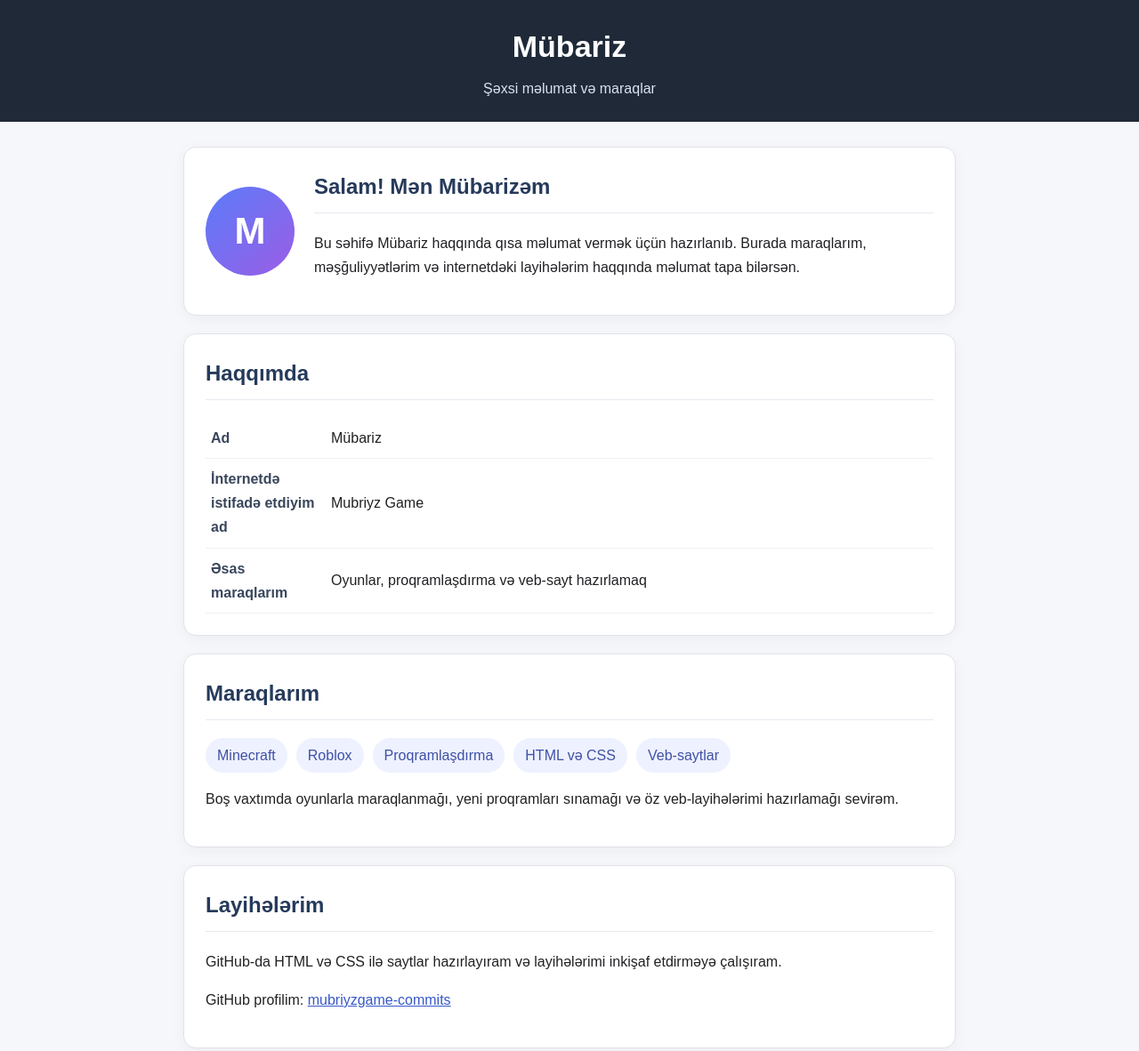
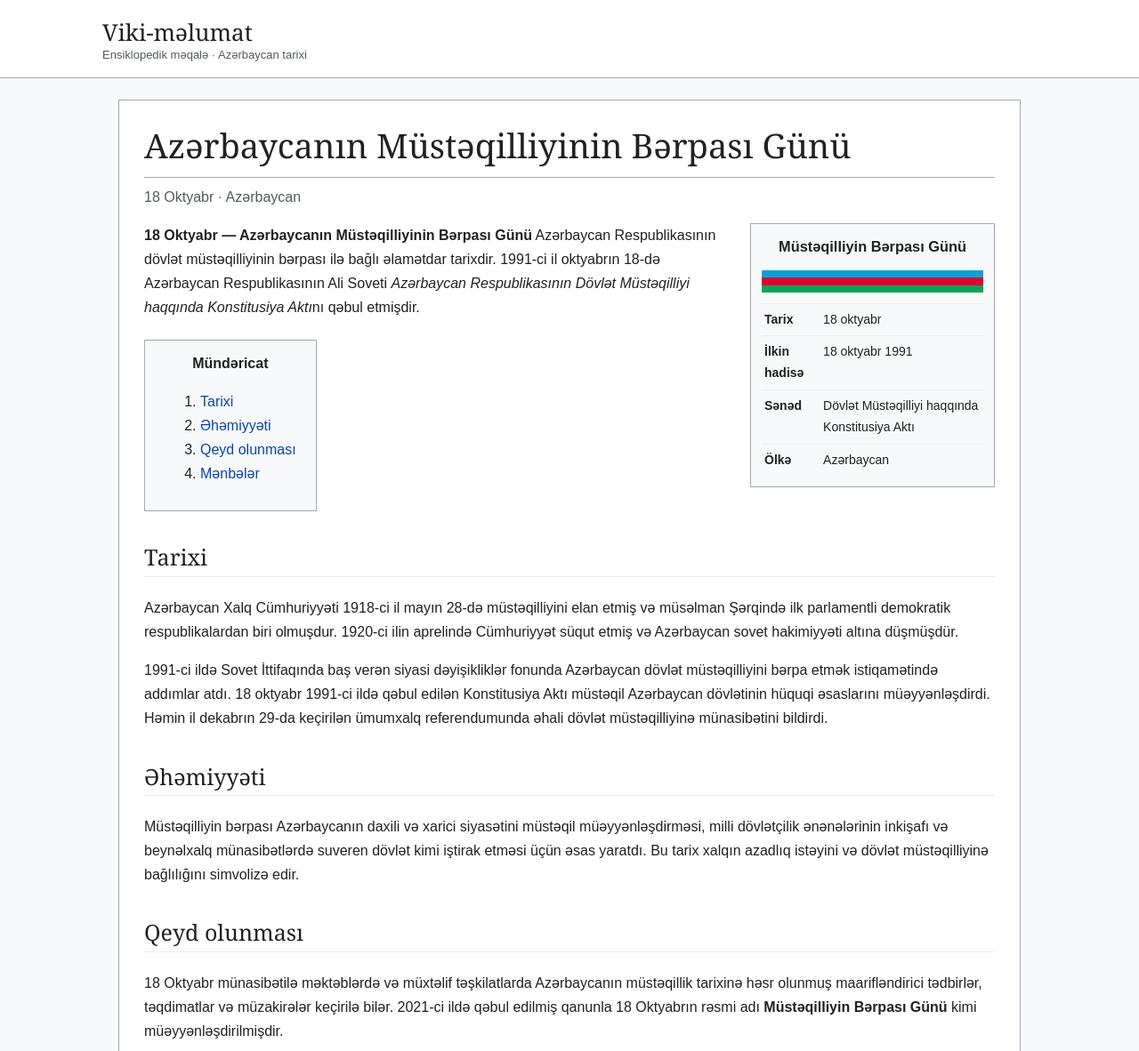
Before and after one commit to mubriyzgame-commits/18oktyabr, a plain HTML site: page index.html in a window 1280 px wide. Shown: the top 1182 px of the page at 89% size. Drawn offline with Linux system fonts and the light colour scheme.

Commit message:
Restore October 18 independence article

```diff
--- a/index.html
+++ b/index.html
@@ -3,33 +3,38 @@
 <head>
 <meta charset="UTF-8">
 <meta name="viewport" content="width=device-width, initial-scale=1">
-<meta name="description" content="Mübariz haqqında şəxsi təqdimat səhifəsi.">
-<title>Mübariz — Haqqımda</title>
+<meta name="description" content="18 Oktyabr — Azərbaycanın Müstəqilliyinin Bərpası Günü haqqında ensiklopedik məlumat.">
+<title>18 Oktyabr — Müstəqilliyin Bərpası Günü</title>
 <style>
-*{box-sizing:border-box}body{margin:0;background:#f6f7fb;color:#202124;font:16px/1.7 Arial,Helvetica,sans-serif}
-header{background:#202938;color:#fff;padding:24px 20px;text-align:center}header h1{margin:0;font-size:34px}header p{margin:4px 0 0;color:#d9e2f1}
-main{max-width:900px;margin:28px auto;padding:0 16px}.card{background:#fff;border:1px solid #e0e3e8;border-radius:14px;padding:24px;margin-bottom:20px;box-shadow:0 4px 16px #1720330b}
-h2{margin-top:0;color:#263a5b;border-bottom:1px solid #e6e9ef;padding-bottom:8px}
-.profile{display:flex;gap:22px;align-items:center}.avatar{width:100px;height:100px;flex:0 0 100px;border-radius:50%;background:linear-gradient(135deg,#5b7cfa,#9b5de5);display:grid;place-items:center;color:white;font-size:42px;font-weight:bold}
-table{border-collapse:collapse;width:100%}td{padding:9px 6px;border-bottom:1px solid #edf0f4}td:first-child{font-weight:bold;width:135px;color:#39465c}
-.tags{display:flex;flex-wrap:wrap;gap:10px}.tag{background:#eef1ff;color:#3f51a5;border-radius:20px;padding:6px 13px}
-a{color:#3758c8}footer{text-align:center;padding:18px;color:#6c7482;font-size:13px}
-@media(max-width:560px){.profile{display:block}.avatar{margin-bottom:14px}.card{padding:18px}}
+*{box-sizing:border-box}body{margin:0;background:#f8f9fa;color:#202122;font:16px/1.7 Arial,Helvetica,sans-serif}
+header{background:white;border-bottom:1px solid #a2a9b1;padding:18px max(20px,calc((100% - 1050px)/2))}
+.brand{font:26px Georgia,serif}.brand small{display:block;font:13px Arial;color:#54595d}
+main{max-width:1050px;margin:24px auto;padding:0 18px 35px}article{background:white;border:1px solid #a2a9b1;padding:28px}
+h1,h2{font-family:Georgia,'Times New Roman',serif;font-weight:normal}h1{font-size:clamp(28px,5vw,38px);line-height:1.2;border-bottom:1px solid #a2a9b1;padding-bottom:12px;margin:0 0 8px}h2{font-size:25px;border-bottom:1px solid #eaecf0;margin-top:30px}
+a{color:#0645ad;text-decoration:none}a:hover{text-decoration:underline}.sub{color:#54595d;margin-top:0}
+.info{float:right;width:275px;max-width:45%;margin:0 0 18px 24px;border:1px solid #a2a9b1;background:#f8f9fa;padding:12px;font-size:14px}.info h3{text-align:center;margin:0}.flag{height:25px;margin:12px 0;background:linear-gradient(to bottom,#00a3dd 0 33.33%,#e00034 33.33% 66.66%,#00a65a 66.66%)}.info table{border-collapse:collapse;width:100%}.info td,.info th{text-align:left;vertical-align:top;border-top:1px solid #eaecf0;padding:6px 3px}.toc{display:table;border:1px solid #a2a9b1;background:#f8f9fa;padding:12px 22px;margin:22px 0}.toc b{display:block;text-align:center}.note{background:#f8f9fa;border-left:4px solid #36c;padding:10px 14px}footer{max-width:1050px;margin:0 auto;padding:0 20px 25px;color:#54595d;font-size:13px}
+@media(max-width:620px){article{padding:19px 15px}.info{float:none;max-width:none;width:100%;margin:0 0 20px}}
 </style>
 </head>
 <body>
-<header><h1>Mübariz</h1><p>Şəxsi məlumat və maraqlar</p></header>
-<main>
-<section class="card profile"><div class="avatar" aria-label="M hərfi">M</div><div><h2>Salam! Mən Mübarizəm</h2><p>Bu səhifə Mübariz haqqında qısa məlumat vermək üçün hazırlanıb. Burada maraqlarım, məşğuliyyətlərim və internetdəki layihələrim haqqında məlumat tapa bilərsən.</p></div></section>
-<section class="card"><h2>Haqqımda</h2><table>
-<tr><td>Ad</td><td>Mübariz</td></tr>
-<tr><td>İnternetdə istifadə etdiyim ad</td><td>Mubriyz Game</td></tr>
-<tr><td>Əsas maraqlarım</td><td>Oyunlar, proqramlaşdırma və veb-sayt hazırlamaq</td></tr>
-</table></section>
-<section class="card"><h2>Maraqlarım</h2><div class="tags"><span class="tag">Minecraft</span><span class="tag">Roblox</span><span class="tag">Proqramlaşdırma</span><span class="tag">HTML və CSS</span><span class="tag">Veb-saytlar</span></div><p>Boş vaxtımda oyunlarla maraqlanmağı, yeni proqramları sınamağı və öz veb-layihələrimi hazırlamağı sevirəm.</p></section>
-<section class="card"><h2>Layihələrim</h2><p>GitHub-da HTML və CSS ilə saytlar hazırlayıram və layihələrimi inkişaf etdirməyə çalışıram.</p><p>GitHub profilim: <a href="https://github.com/mubriyzgame-commits" target="_blank" rel="noopener noreferrer">mubriyzgame-commits</a></p></section>
-<section class="card"><h2>Oyun kanalı</h2><p><b>Mubriyz Game</b> — oyunlarla bağlı kanal adım. Oyun məzmunu və layihələrimlə bağlı yenilikləri burada paylaşa bilərəm.</p><p><a href="https://www.youtube.com/@MubriyzGame1" target="_blank" rel="noopener noreferrer">YouTube kanalına bax</a></p></section>
-</main>
-<footer>Bu səhifə Mübariz haqqında təqdimat məqsədilə hazırlanıb.</footer>
-</body>
-</html>
+<header><div class="brand">Viki-məlumat<small>Ensiklopedik məqalə · Azərbaycan tarixi</small></div></header>
+<main><article>
+<h1>Azərbaycanın Müstəqilliyinin Bərpası Günü</h1>
+<p class="sub">18 Oktyabr · Azərbaycan</p>
+<aside class="info"><h3>Müstəqilliyin Bərpası Günü</h3><div class="flag" aria-label="Azərbaycan bayrağının rəngləri"></div><table>
+<tr><th>Tarix</th><td>18 oktyabr</td></tr><tr><th>İlkin hadisə</th><td>18 oktyabr 1991</td></tr><tr><th>Sənəd</th><td>Dövlət Müstəqilliyi haqqında Konstitusiya Aktı</td></tr><tr><th>Ölkə</th><td>Azərbaycan</td></tr>
+</table></aside>
+<p><b>18 Oktyabr — Azərbaycanın Müstəqilliyinin Bərpası Günü</b> Azərbaycan Respublikasının dövlət müstəqilliyinin bərpası ilə bağlı əlamətdar tarixdir. 1991-ci il oktyabrın 18-də Azərbaycan Respublikasının Ali Soveti <i>Azərbaycan Respublikasının Dövlət Müstəqilliyi haqqında Konstitusiya Aktı</i>nı qəbul etmişdir.</p>
+<nav class="toc"><b>Mündəricat</b><ol><li><a href="#tarix">Tarixi</a></li><li><a href="#ehemiyyet">Əhəmiyyəti</a></li><li><a href="#qeyd">Qeyd olunması</a></li><li><a href="#menbeler">Mənbələr</a></li></ol></nav>
+<h2 id="tarix">Tarixi</h2>
+<p>Azərbaycan Xalq Cümhuriyyəti 1918-ci il mayın 28-də müstəqilliyini elan etmiş və müsəlman Şərqində ilk parlamentli demokratik respublikalardan biri olmuşdur. 1920-ci ilin aprelində Cümhuriyyət süqut etmiş və Azərbaycan sovet hakimiyyəti altına düşmüşdür.</p>
+<p>1991-ci ildə Sovet İttifaqında baş verən siyasi dəyişikliklər fonunda Azərbaycan dövlət müstəqilliyini bərpa etmək istiqamətində addımlar atdı. 18 oktyabr 1991-ci ildə qəbul edilən Konstitusiya Aktı müstəqil Azərbaycan dövlətinin hüquqi əsaslarını müəyyənləşdirdi. Həmin il dekabrın 29-da keçirilən ümumxalq referendumunda əhali dövlət müstəqilliyinə münasibətini bildirdi.</p>
+<h2 id="ehemiyyet">Əhəmiyyəti</h2>
+<p>Müstəqilliyin bərpası Azərbaycanın daxili və xarici siyasətini müstəqil müəyyənləşdirməsi, milli dövlətçilik ənənələrinin inkişafı və beynəlxalq münasibətlərdə suveren dövlət kimi iştirak etməsi üçün əsas yaratdı. Bu tarix xalqın azadlıq istəyini və dövlət müstəqilliyinə bağlılığını simvolizə edir.</p>
+<h2 id="qeyd">Qeyd olunması</h2>
+<p>18 Oktyabr münasibətilə məktəblərdə və müxtəlif təşkilatlarda Azərbaycanın müstəqillik tarixinə həsr olunmuş maarifləndirici tədbirlər, təqdimatlar və müzakirələr keçirilə bilər. 2021-ci ildə qəbul edilmiş qanunla 18 Oktyabrın rəsmi adı <b>Müstəqilliyin Bərpası Günü</b> kimi müəyyənləşdirilmişdir.</p>
+<h2 id="menbeler">Mənbələr</h2>
+<ul><li><a href="https://president.az/" target="_blank" rel="noopener noreferrer">Azərbaycan Respublikası Prezidentinin rəsmi saytı</a></li><li><a href="https://e-qanun.az/" target="_blank" rel="noopener noreferrer">Azərbaycan Respublikasının hüquqi aktları — e-qanun</a></li></ul>
+<p class="note"><b>Qeyd:</b> Bu səhifə Vikipediya üslubunda hazırlanmış maarifləndirici məqalədir; rəsmi Vikipediya məqaləsi deyil.</p>
+</article></main><footer>Maarifləndirici məqsədlə hazırlanıb.</footer>
+</body></html>
```
